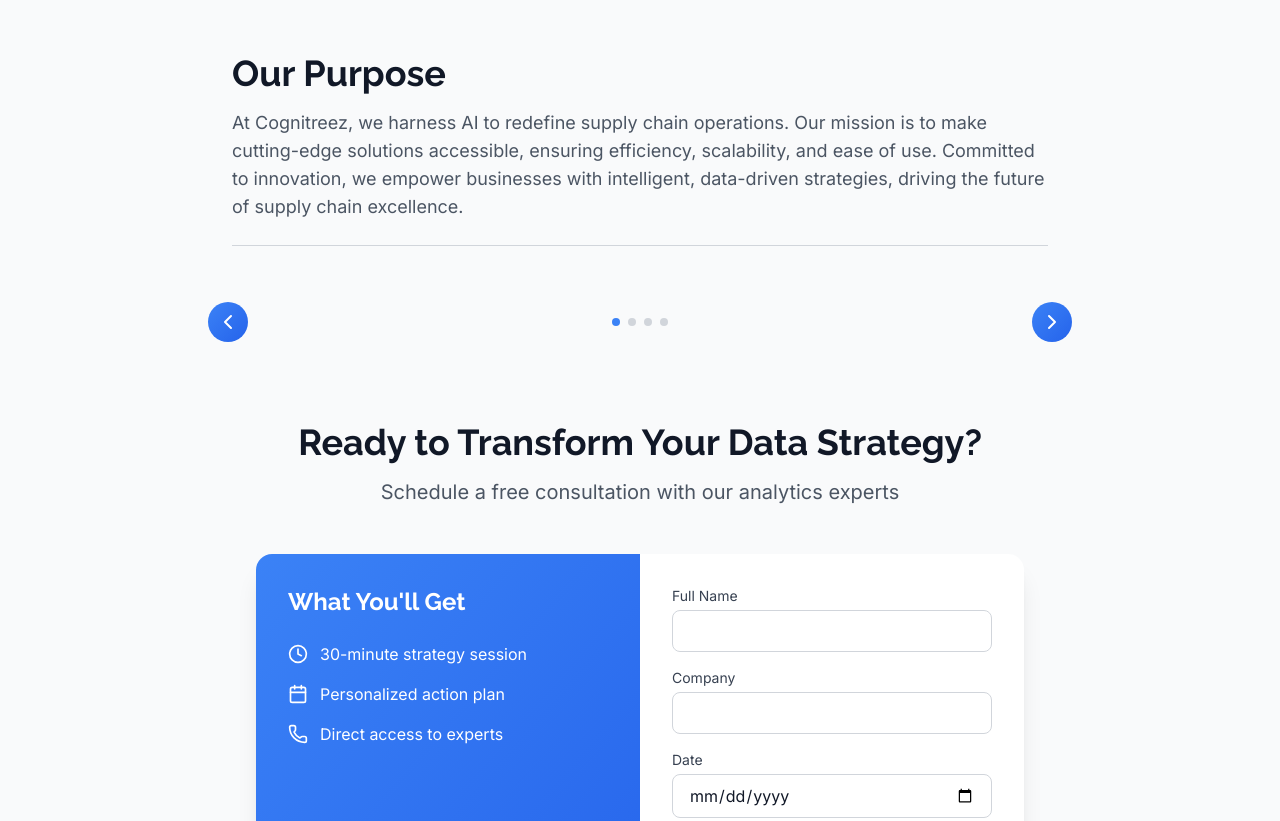
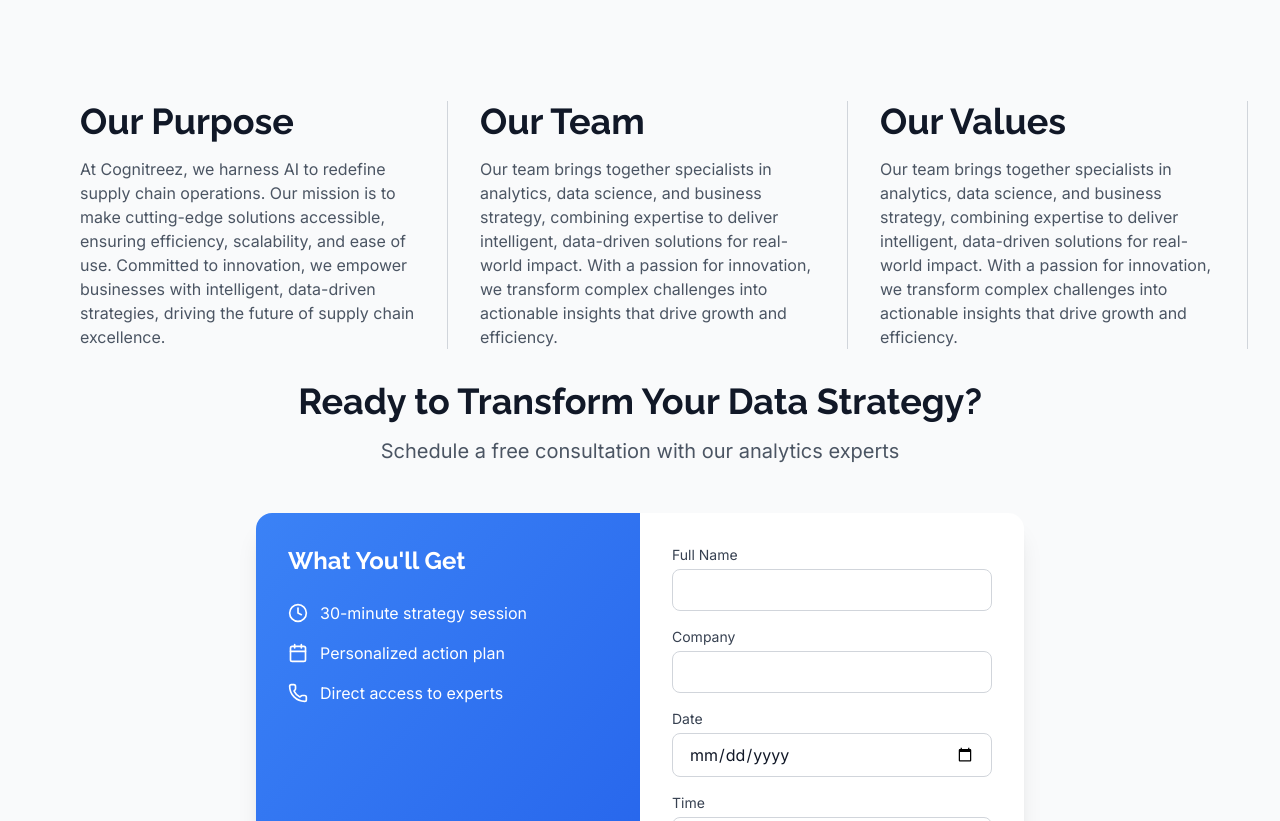
Before and after one commit to bibinwithab/cognitreez, a React (Vite) app: page / in a window 1280 px wide. Shown: the part 2397-3218 px from the top of the page. Built offline with nearby package versions, Linux system fonts and the light colour scheme.

Commit message:
updated book a call

```diff
--- a/src/App.jsx
+++ b/src/App.jsx
@@ -7,7 +7,6 @@
 import { ThemeProvider } from "./context/ThemeContext";
 import Solutions from "./Components/Solutions";
 import CaseStudies from "./Components/CaseStudies";
-import About from "./Components/About";
 
 function App() {
   return (
@@ -33,7 +32,6 @@
             </section>
 
             <section id="contact">
-              <About />
               <BookACall />
             </section>
             <Footer />
--- a/src/Components/About.jsx
+++ /dev/null
@@ -1,84 +0,0 @@
-import React, { useState } from 'react';
-import { motion } from 'framer-motion';
-import { ChevronLeft, ChevronRight } from 'lucide-react';
-
-const About = () => {
-  const [currentIndex, setCurrentIndex] = useState(0);
-
-  const sections = [
-    {
-      title: "Our Purpose",
-      content: "At Cognitreez, we harness AI to redefine supply chain operations. Our mission is to make cutting-edge solutions accessible, ensuring efficiency, scalability, and ease of use. Committed to innovation, we empower businesses with intelligent, data-driven strategies, driving the future of supply chain excellence."
-    },
-    {
-      title: "Our Team",
-      content: "Our team brings together specialists in analytics, data science, and business strategy, combining expertise to deliver intelligent, data-driven solutions for real-world impact. With a passion for innovation, we transform complex challenges into actionable insights that drive growth and efficiency."
-    },
-    {
-      title: "Our Values",
-      content: "Our values are the foundation of everything we do. We are committed to innovation, continuously pushing boundaries to deliver cutting-edge, future-ready solutions. Guided by integrity, we uphold ethical AI practices in every aspect of our work. We believe in the power of collaboration, working together with partners to drive collective success."
-    },
-    {
-      title: "Our Research",
-      content: "Innovation is at the core of everything we do. Our research focuses on leveraging AI, data science, and advanced analytics to solve real-world challenges. We explore cutting-edge methodologies to optimize decision-making, enhance automation, and drive efficiency across industries."
-    }
-  ];
-
-  const nextSlide = () => {
-    setCurrentIndex((prev) => (prev + 1) % sections.length);
-  };
-
-  const prevSlide = () => {
-    setCurrentIndex((prev) => (prev - 1 + sections.length) % sections.length);
-  };
-
-  return (
-    <div className=" relative bg-gray-50 dark:bg-gray-900">
-      <div className="max-w-4xl mx-auto px-4">
-        <motion.div
-          key={currentIndex}
-          initial={{ opacity: 0, x: 20 }}
-          animate={{ opacity: 1, x: 0 }}
-          exit={{ opacity: 0, x: -20 }}
-          className="py-8 px-6"
-        >
-          <div className="border-b border-gray-300 dark:border-gray-600 pb-6">
-            <h2 className="text-4xl font-bold text-gray-900 dark:text-white mb-4">
-              {sections[currentIndex].title}
-            </h2>
-            <p className="text-lg text-gray-600 dark:text-gray-300">
-              {sections[currentIndex].content}
-            </p>
-          </div>
-        </motion.div>
-
-        <div className="flex justify-between items-center mt-6">
-          <button
-            onClick={prevSlide}
-            className="p-2 rounded-full bg-gradient-to-br from-blue-500 to-blue-600 text-white hover:from-blue-600 hover:to-blue-700"
-          >
-            <ChevronLeft className="w-6 h-6" />
-          </button>
-          <div className="flex space-x-2">
-            {sections.map((_, index) => (
-              <div
-                key={index}
-                className={`h-2 w-2 rounded-full ${
-                  index === currentIndex ? 'bg-blue-500' : 'bg-gray-300 dark:bg-gray-600'
-                }`}
-              />
-            ))}
-          </div>
-          <button
-            onClick={nextSlide}
-            className="p-2 rounded-full bg-gradient-to-br from-blue-500 to-blue-600 text-white hover:from-blue-600 hover:to-blue-700"
-          >
-            <ChevronRight className="w-6 h-6" />
-          </button>
-        </div>
-      </div>
-    </div>
-  );
-};
-
-export default About;
--- a/src/Components/BookACall.jsx
+++ b/src/Components/BookACall.jsx
@@ -42,12 +42,56 @@
 
     return `mailto:${recipient}?subject=${subject}&body=${body}`;
   };
-
+  const sections = [
+    {
+      title: "Our Purpose",
+      content: "At Cognitreez, we harness AI to redefine supply chain operations. Our mission is to make cutting-edge solutions accessible, ensuring efficiency, scalability, and ease of use. Committed to innovation, we empower businesses with intelligent, data-driven strategies, driving the future of supply chain excellence."
+    },
+    {
+      title: "Our Team",
+      content: "Our team brings together specialists in analytics, data science, and business strategy, combining expertise to deliver intelligent, data-driven solutions for real-world impact. With a passion for innovation, we transform complex challenges into actionable insights that drive growth and efficiency."
+    },
+    {
+      title: "Our Values",
+      content: "Our team brings together specialists in analytics, data science, and business strategy, combining expertise to deliver intelligent, data-driven solutions for real-world impact. With a passion for innovation, we transform complex challenges into actionable insights that drive growth and efficiency."
+    },
+    {
+      title: "Our Research",
+      content: "Our team brings together specialists in analytics, data science, and business strategy, combining expertise to deliver intelligent, data-driven solutions for real-world impact. With a passion for innovation, we transform complex challenges into actionable insights that drive growth and efficiency."
+    }
+  ];
   return (
     <div className="bg-gray-50 dark:bg-gray-900 py-20">
       <div className="max-w-7xl mx-auto px-4 sm:px-6 lg:px-8">
 
-
+<motion.div
+      initial={{ opacity: 0, y: 20 }}
+      whileInView={{ opacity: 1, y: 0 }}
+      transition={{ duration: 0.8 }}
+      className="mx-auto bg-gray-50 dark:bg-gray-900"
+    >
+      <div className="overflow-x-scroll relative">
+        <div className="flex px-4 pb-8 w-max mx-auto">
+          {sections.map((section, index) => (
+            <div
+              key={index}
+              className={`w-[400px] flex-shrink-0 snap-center ${
+                index !== sections.length - 1 ? 'border-r border-gray-300 dark:border-gray-600' : ''
+              }`}
+            >
+              <div className="pr-8 pl-8 text-left">
+                <h2 className="text-4xl font-bold text-gray-900 dark:text-white mb-4">
+                  {section.title}
+                </h2>
+                <p className="text-l text-gray-600 dark:text-gray-300">
+                  {section.content}
+                </p>
+              </div>
+            </div>
+          ))}
+        </div>
+      </div>
+    </motion.div>
         <motion.div
           initial={{ opacity: 0, y: 20 }}
           whileInView={{ opacity: 1, y: 0 }}
```
